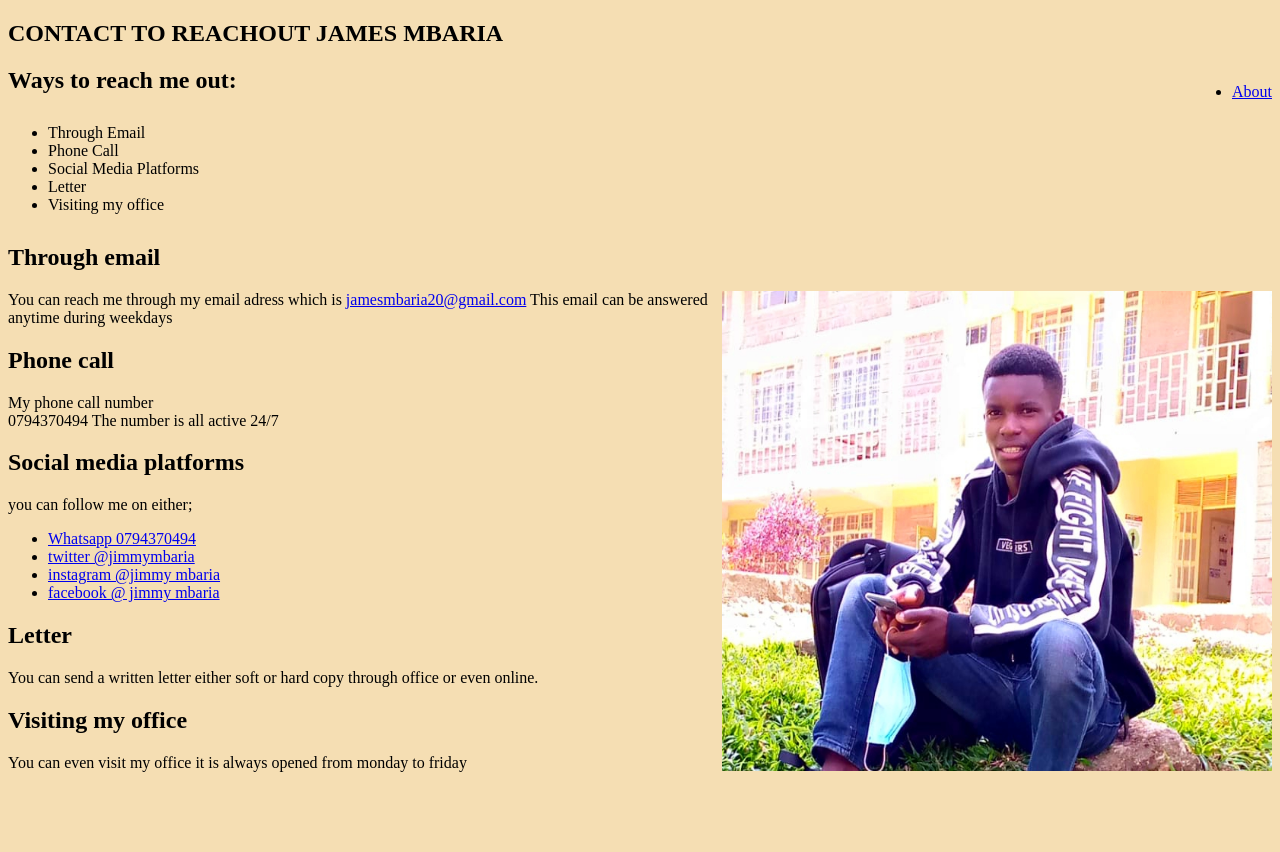
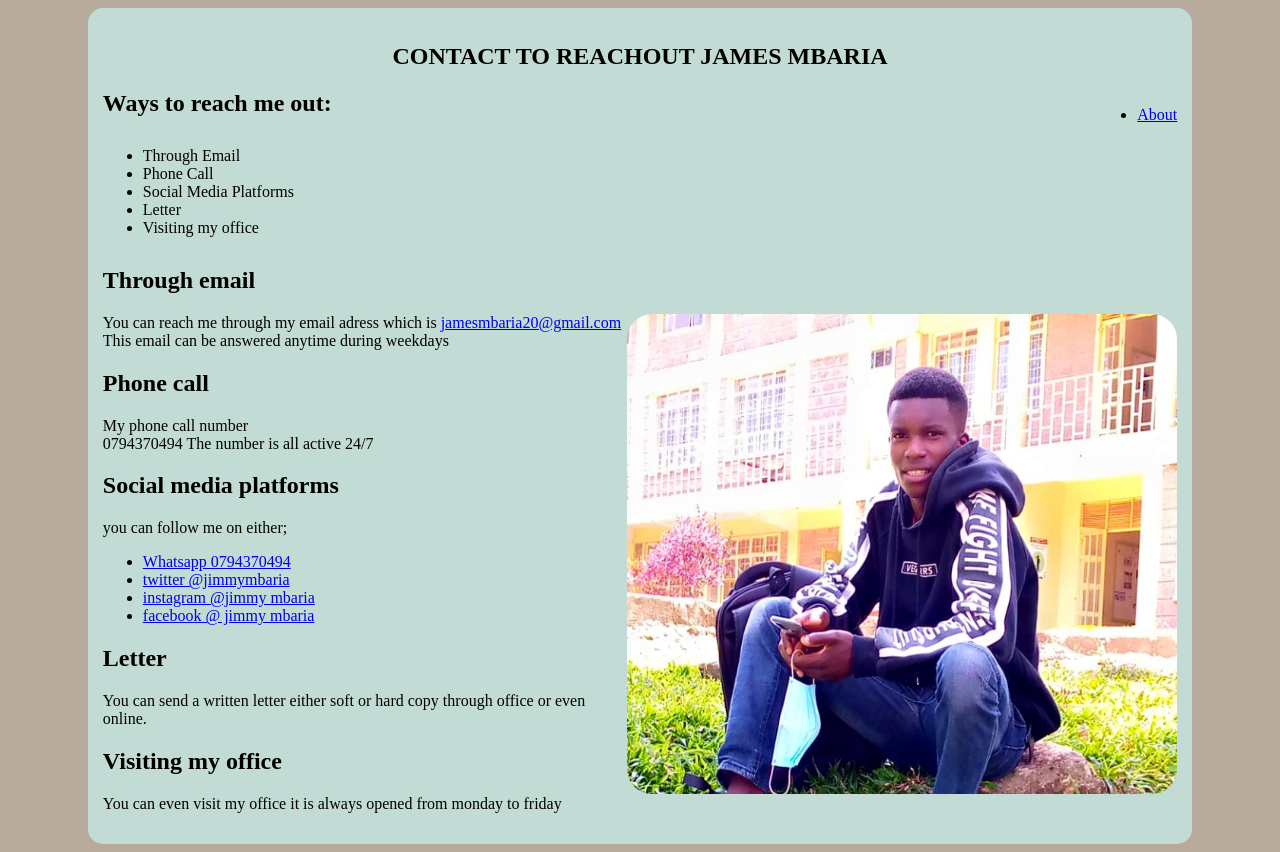
Before and after one commit to jamesmbaria1234/8th-project, a plain HTML site: page jm.html in a window 1280 px wide. Before the commit the page ends 800 px from the top, so only its background shows below. Drawn offline with Linux system fonts and the light colour scheme.

Commit message:
Update jm.html

```diff
--- a/jm.html
+++ b/jm.html
@@ -1,12 +1,24 @@
 <!DOCTYPE html>
 <html>
 <head>
+    <style>
+        .section{
+            background-color: rgb(194, 219, 212);
+            width: 85%;
+            margin: auto;
+            padding:15px;
+            border-radius: 15px;
+        }
+        h1{
+            text-align: center;
+        }
+    </style>
 
     <title>contact</title>
     <link rel="stylesheet" type="css/text"    href="jm.css">
 
 </head>
-<body style="background-color:wheat;">
+<body style="background-color:rgb(184, 171, 155);">
    <section class="section">
     <h1>CONTACT TO REACHOUT JAMES MBARIA</h1>
     <div style="float: right;">
@@ -28,7 +40,7 @@
     <div class=" deeper"   style=" margin-top:30px; "    >
         <h2>Through email</h2>
         <img src="james.jpg" alt="My picture"
-         style="float:right; width: 550px; height:480px;"    >
+         style="float:right; width: 550px; height:480px; border-radius:25px;"    >
          <p>You can reach me through my email adress which is
            <a href="#">jamesmbaria20@gmail.com</a>
           This email can be answered anytime during weekdays
```
